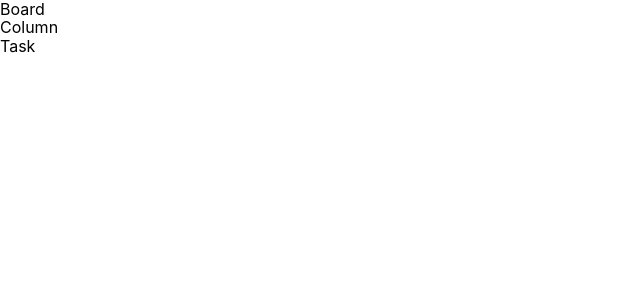
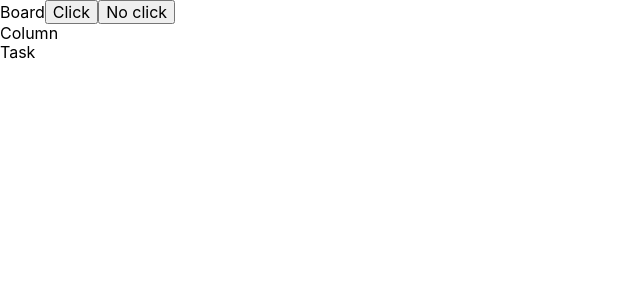
Before and after one commit to sharovskiye/project-management-app, a React (Create React App) app: page / in a window 1280 px wide. Shown: the top 300 px of the page, without its empty margins (0-640 px from the left). Built offline with nearby package versions, Linux system fonts and the light colour scheme.

Commit message:
PMA-8 feat(Board): add board reducer and fetch board per id

```diff
--- a/src/components/Board/index.tsx
+++ b/src/components/Board/index.tsx
@@ -1,9 +1,27 @@
+import { fetchBoard } from '../../store/boardSlice';
+import { useAppDispatch } from '../../store/hooks';
+import { mockBoardId } from '../../store/mockFiles';
 import { Column } from './Сolumn';
 
 export const Board = () => {
+  const dispatch = useAppDispatch();
   return (
     <div>
       Board
+      <button
+        onClick={() => {
+          dispatch(fetchBoard(mockBoardId));
+        }}
+      >
+        Click
+      </button>
+      <button
+        onClick={() => {
+          dispatch(fetchBoard(mockBoardId + '1'));
+        }}
+      >
+        No click
+      </button>
       <div>
         <Column />
       </div>
--- a/src/index.tsx
+++ b/src/index.tsx
@@ -1,6 +1,8 @@
 import { StrictMode } from 'react';
 import ReactDOM from 'react-dom/client';
+import { Provider } from 'react-redux';
 import { HashRouter } from 'react-router-dom';
+import { store } from './store';
 
 import { App } from './components/App';
 
@@ -10,7 +12,9 @@ const root = ReactDOM.createRoot(document.getElementById('root') as HTMLElement)
 root.render(
   <StrictMode>
     <HashRouter>
-      <App />
+      <Provider store={store}>
+        <App />
+      </Provider>
     </HashRouter>
   </StrictMode>
 );
--- /dev/null
+++ b/src/store/boardSlice.ts
@@ -0,0 +1,60 @@
+import { createAsyncThunk, createSlice, PayloadAction } from '@reduxjs/toolkit';
+import type { RootState } from '.';
+import { IBoard } from '../components/Board/interface';
+import { mockToken } from './mockFiles';
+
+enum Path {
+  boards = 'boards/',
+}
+
+// export interface IBoardState {}
+
+const initialState = {};
+
+const headers: HeadersInit = {
+  accept: 'application/json',
+  Authorization: `Bearer ${mockToken}`,
+};
+
+const apiBase = 'https://pma-team22.herokuapp.com/';
+
+export const fetchBoard = createAsyncThunk<IBoard, string>(
+  'board/fetchBoard',
+  async (boardId, { rejectWithValue }) => {
+    const url = `${apiBase}${Path.boards}${boardId}`;
+    try {
+      const res = await fetch(url, { headers });
+      console.log('status: ' + res.status);
+      if (!res.ok) {
+        throw new Error(`Could not fetch ${url}, status ${res.status}`);
+      }
+
+      const parsed = await res.json();
+      console.log(parsed);
+      return parsed;
+    } catch (error) {
+      return rejectWithValue((error as Error).message);
+    }
+  }
+);
+
+export const boardSlice = createSlice({
+  name: 'board',
+  initialState,
+  reducers: {},
+  extraReducers: (builder) => {
+    builder
+      .addCase(fetchBoard.pending, (state) => {
+        console.log('pending');
+      })
+      .addCase(fetchBoard.fulfilled, (state, action) => {
+        console.log(action);
+      })
+      .addCase(fetchBoard.rejected, (state, errorMessage) => {
+        console.log(errorMessage);
+      })
+      .addDefaultCase(() => {});
+  },
+});
+
+export default boardSlice.reducer;
--- /dev/null
+++ b/src/store/hooks.ts
@@ -0,0 +1,5 @@
+import { TypedUseSelectorHook, useDispatch, useSelector } from 'react-redux';
+import { AppDispatch, RootState } from '.';
+
+export const useAppDispatch = () => useDispatch<AppDispatch>();
+export const useAppSelector: TypedUseSelectorHook<RootState> = useSelector;
--- /dev/null
+++ b/src/store/index.ts
@@ -0,0 +1,13 @@
+import { configureStore } from '@reduxjs/toolkit';
+import app from './boardSlice';
+
+export const store = configureStore({
+  reducer: {
+    app,
+  },
+  devTools: process.env.NODE_ENV !== 'production',
+});
+
+export type RootState = ReturnType<typeof store.getState>;
+
+export type AppDispatch = typeof store.dispatch;
--- /dev/null
+++ b/src/store/mockFiles.ts
@@ -0,0 +1,4 @@
+export const mockToken =
+  'eyJhbGciOiJIUzI1NiIsInR5cCI6IkpXVCJ9.eyJ1c2VySWQiOiIyNmU3OTZlOS04OGE1LTRiZjAtOTAxOC1hMjY4ZjIwZjFmNzgiLCJsb2dpbiI6InRlc3QiLCJpYXQiOjE2NTIzODgyNDF9.IrPv2gZnMTmOvwv2uTvex6fXVOggfczdop0qLmnyTLs';
+
+export const mockBoardId = '1b481050-6177-4f95-b814-b232837a0726';
```
